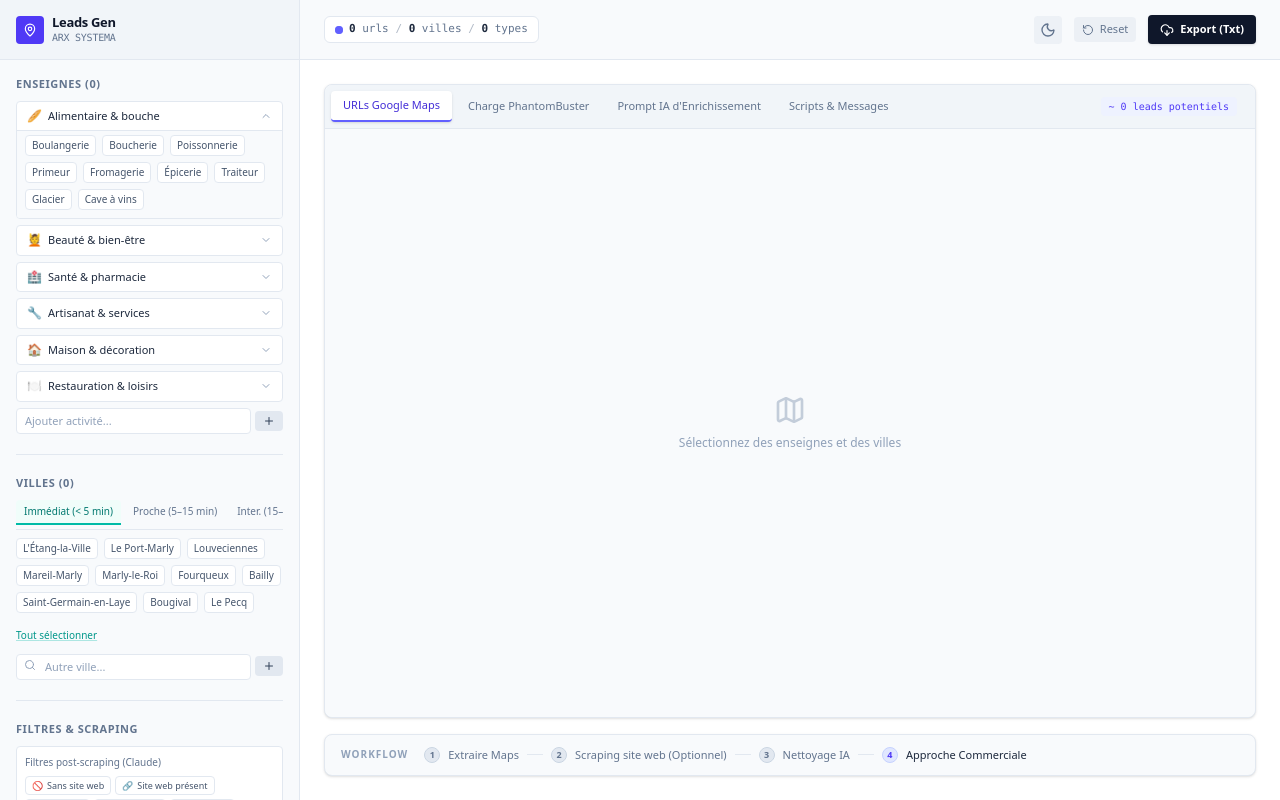
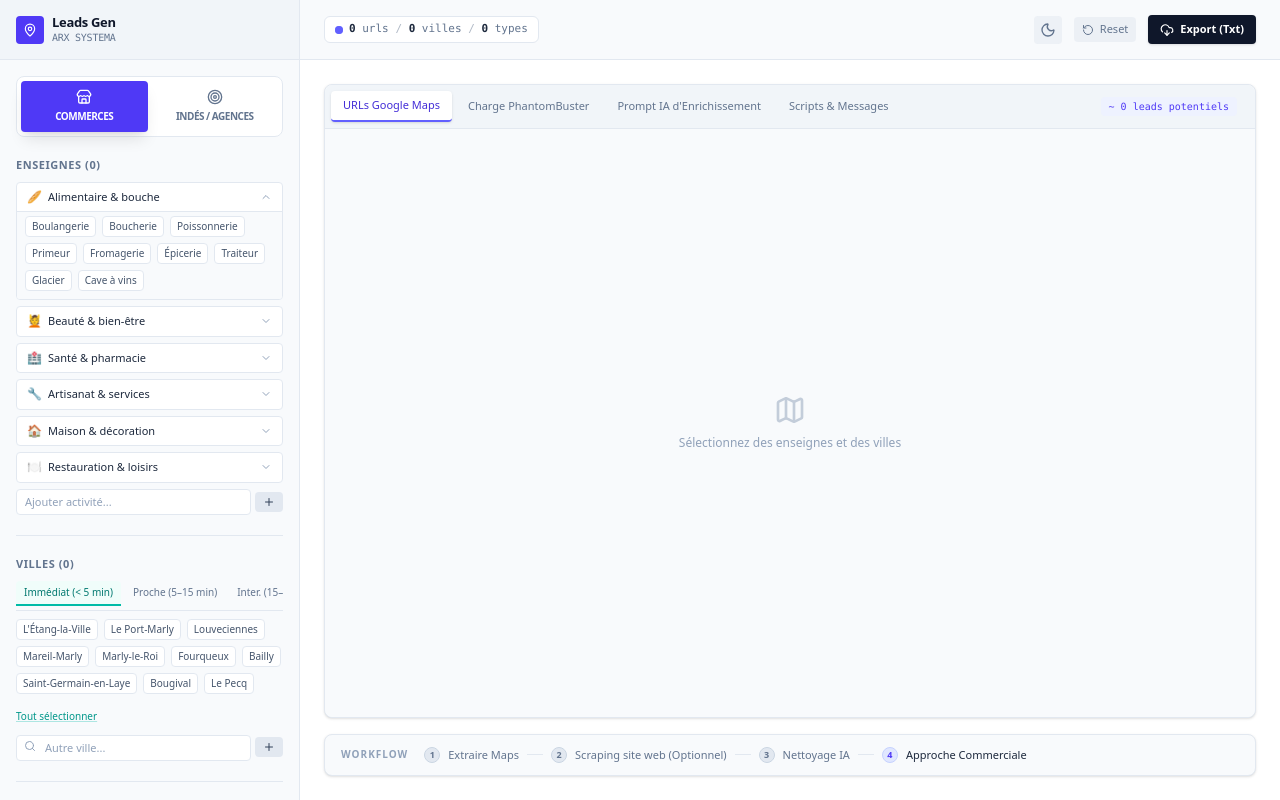
Before and after one commit to Louis75011/Arx-Google-Prospector, a React (Vite) app: page / in a window 1280 px wide. Built offline with nearby package versions, Linux system fonts and the light colour scheme.

Commit message:
feat: Add whitelabel and partnership goals
Introduce new message goal options for 'Collaboration Marque Blanche' and 'Partenariat Apporteur d\'Affaires'. This expands the application's lead generation capabilities to include agency partnerships and B2B collaborations.

```diff
--- a/src/App.tsx
+++ b/src/App.tsx
@@ -11,13 +11,16 @@ const MESSAGE_GOALS = [
   { id: 'website', label: 'Création / Refonte Site Web', angle: 'Absence de site ou site obsolète' },
   { id: 'seo', label: 'Visibilité SEO Local (Google)', angle: 'Mauvaise position Google Maps' },
   { id: 'reviews', label: 'E-réputation & Avis', angle: 'Note globale < 4 ou avis récents négatifs' },
-  { id: 'auto', label: 'Automatisation & IA', angle: 'Canaux de contact non optimisés' }
+  { id: 'auto', label: 'Automatisation & IA', angle: 'Canaux de contact non optimisés' },
+  { id: 'whitelabel', label: 'Collaboration Marque Blanche', angle: 'Soutien technique / Expertise technique' },
+  { id: 'partnership', label: 'Partenariat Apporteur d\'Affaires', angle: 'Synergie locale Yvelines' }
 ];
 
 const MESSAGE_TONES = [
   { id: 'direct', label: 'Direct & ROIste (Court)' },
   { id: 'expert', label: 'Consultant & Expert (Détaillé)' },
   { id: 'local', label: 'Proximité & Commerçant (Empathique)' },
+  { id: 'peer', label: 'De Pro à Pro (Collaboratif)' },
 ];
 
 const BUSINESS_FAMILIES = [
@@ -44,6 +47,21 @@ const BUSINESS_FAMILIES = [
   {
     id: 'f6', title: 'Restauration & loisirs', icon: '🍽️',
     items: ['Restaurant', 'Pizzeria', 'Brasserie-café', 'Fast food', 'Bar', 'Salle de sport', 'École de danse', 'Auto-école', 'Photographe']
+  }
+];
+
+const AGENCY_FAMILIES = [
+  {
+    id: 'af1', title: 'Digital & Tech', icon: '💻',
+    items: ['Agence Web', 'Agence Digitale', 'Développeur Freelance', 'Agence SEO', 'Expert No-code', 'Maintenance IT']
+  },
+  {
+    id: 'af2', title: 'Com & Design', icon: '🎨',
+    items: ['Agence de Communication', 'Graphiste Indépendant', 'Agence Social Media', 'Vidéaste Corporate', 'Agence Publicité']
+  },
+  {
+    id: 'af3', title: 'Conseil & B2B', icon: '💼',
+    items: ['Conseil aux Entreprises', 'Expert-Comptable', 'Espace Coworking', 'Agence de Marketing']
   }
 ];
 
@@ -128,8 +146,9 @@ export default function App() {
     }
   }, [isDarkMode]);
 
-  // Mobile sidebar toggle
+  // Sidebar Toggle & Mode
   const [sidebarOpen, setSidebarOpen] = useState(false);
+  const [appMode, setAppMode] = useState<'commerces' | 'agences'>('commerces');
 
   // State
   const [selectedBusinesses, setSelectedBusinesses] = useState<string[]>([]);
@@ -268,6 +287,13 @@ export default function App() {
       const act = selectedBusinesses.length > 0 ? selectedBusinesses[0] : "[Activité]";
       const loc = selectedLocations.length > 0 ? selectedLocations[0] : "[Ville]";
 
+      if (msgGoal === 'whitelabel') {
+          return `Sujet : Partenariat Marque Blanche - [Votre Nom / Arx Systema]\n\nBonjour {{Nom}},\n\nJ'ai découvert votre agence de ${act} sur ${loc} et j'apprécie la qualité de vos réalisations.\n\nJe suis spécialisé en automatisation et développement spécifique. Je me demandais si vous aviez parfois des demandes clients que vous ne pouviez pas traiter en interne (manque de temps ou expertise spécifique) ?\n\nJe travaille souvent en marque blanche pour des confrères et j'aimerais vous proposer une solution de débordement flexible.\n\nSeriez-vous ouvert à en discuter 10 minutes ?\n\nCordialement,`;
+      }
+      if (msgGoal === 'partnership') {
+          return `Sujet : Collaboration et recommandation locale à ${loc}\n\nBonjour {{Nom}},\n\nJe suis [Votre Nom], basé également dans les Yvelines (Arx Systema).\n\nEn tant que ${act}, vous êtes en contact régulier avec des entreprises locales qui ont sûrement des besoins que je traite (Refonte web, IA, CRM).\n\nDe mon côté, j'ai aussi des clients qui cherchent vos expertises.\nJe souhaiterais vous proposer un système d'apport d'affaires mutuel pour dynamiser notre réseau local.\n\nQuelle est votre disponibilité pour un café rapide sur ${loc} ?\n\nBien à vous,`;
+      }
+
       if (msgGoal === 'website') {
           if (msgTone === 'direct') return `Sujet : Votre présence en ligne à ${loc}\n\nBonjour {{Prénom / Nom}},\n\nEn cherchant un ${act} sur ${loc}, j'ai remarqué que vous n'aviez pas de site web (ou qu'il n'était pas bien référencé).\nAujourd'hui, c'est indispensable pour capter les clients de la zone.\n\nJe crée des sites clés-en-main qui génèrent directement des appels pour les pros.\nSeriez-vous dispo mardi pour en parler 5 min ?\n\nBien à vous,`;
           if (msgTone === 'expert') return `Sujet : Audit digital rapide pour votre activité de ${act}\n\nBonjour {{Prénom / Nom}},\n\nJ'ai analysé votre présence digitale sur ${loc} en tant que ${act}. Sans site web performant, vous laissez la majorité du trafic de recherche locale à vos concurrents directs.\n\nNotre méthodologie permet de déployer une solution web optimisée conversion en 7 jours, augmentant vos appels entrants de 20 à 30%.\n\nUn échange de 10 minutes serait-il pertinent pour vous ?\n\nCordialement,`;
@@ -383,15 +409,33 @@ export default function App() {
         {/* Sidebar Content */}
         <div className="flex-1 overflow-y-auto p-4 space-y-5 custom-scrollbar">
 
+          {/* SELECTION DE MODE (NOUVEAU) */}
+          <section className="p-1 bg-white dark:bg-[#121622] rounded-lg border border-slate-200 dark:border-gray-800 flex gap-1">
+             <button
+                onClick={() => { setAppMode('commerces'); setSelectedBusinesses([]); }}
+                className={`flex-1 flex flex-col items-center py-2 px-1 rounded transition-all focus:outline-none ${appMode === 'commerces' ? 'bg-indigo-600 text-white shadow-lg' : 'text-slate-500 hover:bg-slate-100 dark:text-gray-500 dark:hover:bg-gray-800/50'}`}
+             >
+                <Store className="w-4 h-4 mb-1" />
+                <span className="text-[10px] font-bold uppercase tracking-tighter">Commerces</span>
+             </button>
+             <button
+                onClick={() => { setAppMode('agences'); setSelectedBusinesses([]); }}
+                className={`flex-1 flex flex-col items-center py-2 px-1 rounded transition-all focus:outline-none ${appMode === 'agences' ? 'bg-indigo-600 text-white shadow-lg' : 'text-slate-500 hover:bg-slate-100 dark:text-gray-500 dark:hover:bg-gray-800/50'}`}
+             >
+                <Target className="w-4 h-4 mb-1" />
+                <span className="text-[10px] font-bold uppercase tracking-tighter">Indés / Agences</span>
+             </button>
+          </section>
+
           {/* SECTION 1: ENSEIGNES (COMPACT) */}
           <section>
              <div className="flex items-center justify-between mb-2">
                 <h2 className="text-[11px] font-bold text-slate-500 dark:text-gray-400 uppercase tracking-wider flex items-center gap-1.5">
-                   Enseignes ({selectedBusinesses.length})
+                   {appMode === 'commerces' ? 'Enseignes' : 'Secteurs B2B'} ({selectedBusinesses.length})
                 </h2>
              </div>
              <div className="space-y-1.5">
-                {BUSINESS_FAMILIES.map(family => (
+                {(appMode === 'commerces' ? BUSINESS_FAMILIES : AGENCY_FAMILIES).map(family => (
                    <div key={family.id} className="bg-white dark:bg-[#121622] rounded border border-slate-200 dark:border-gray-800/80 overflow-hidden">
                       <button
                          onClick={() => toggleFamily(family.id)}
```
